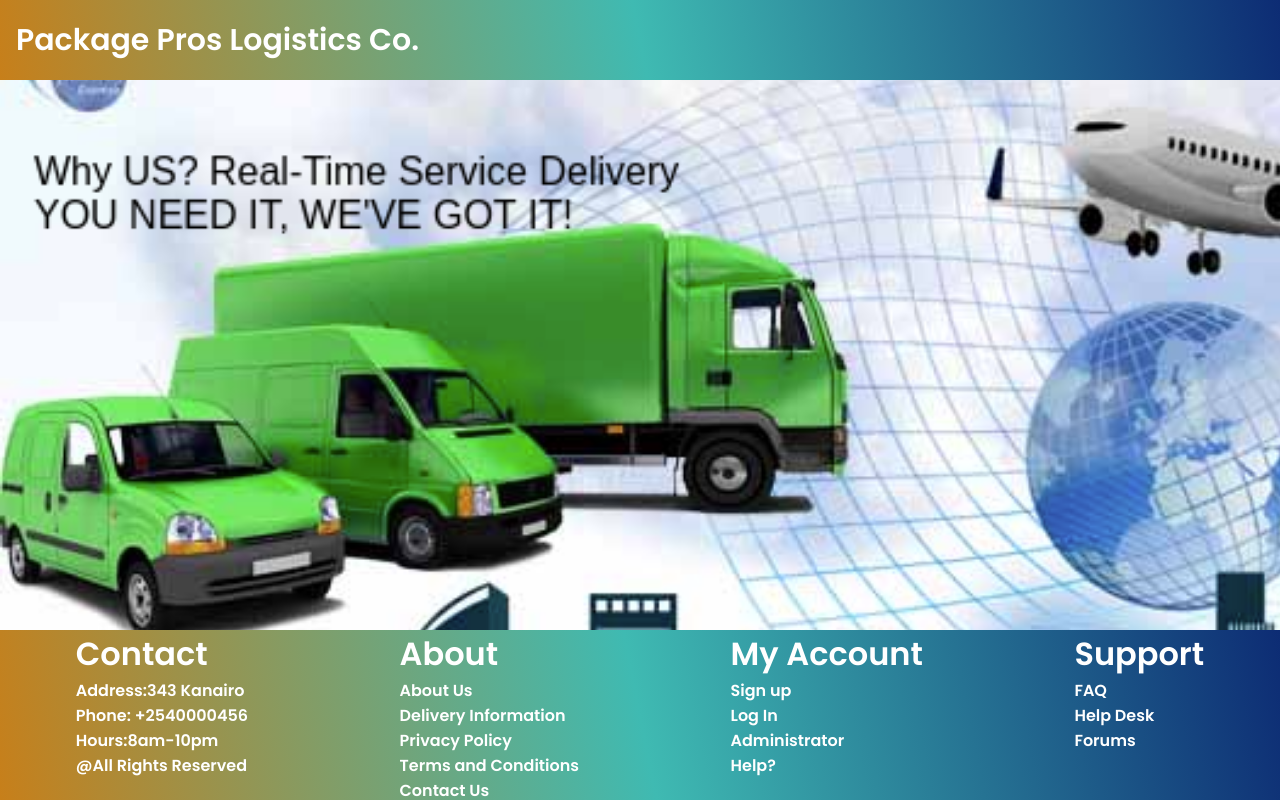
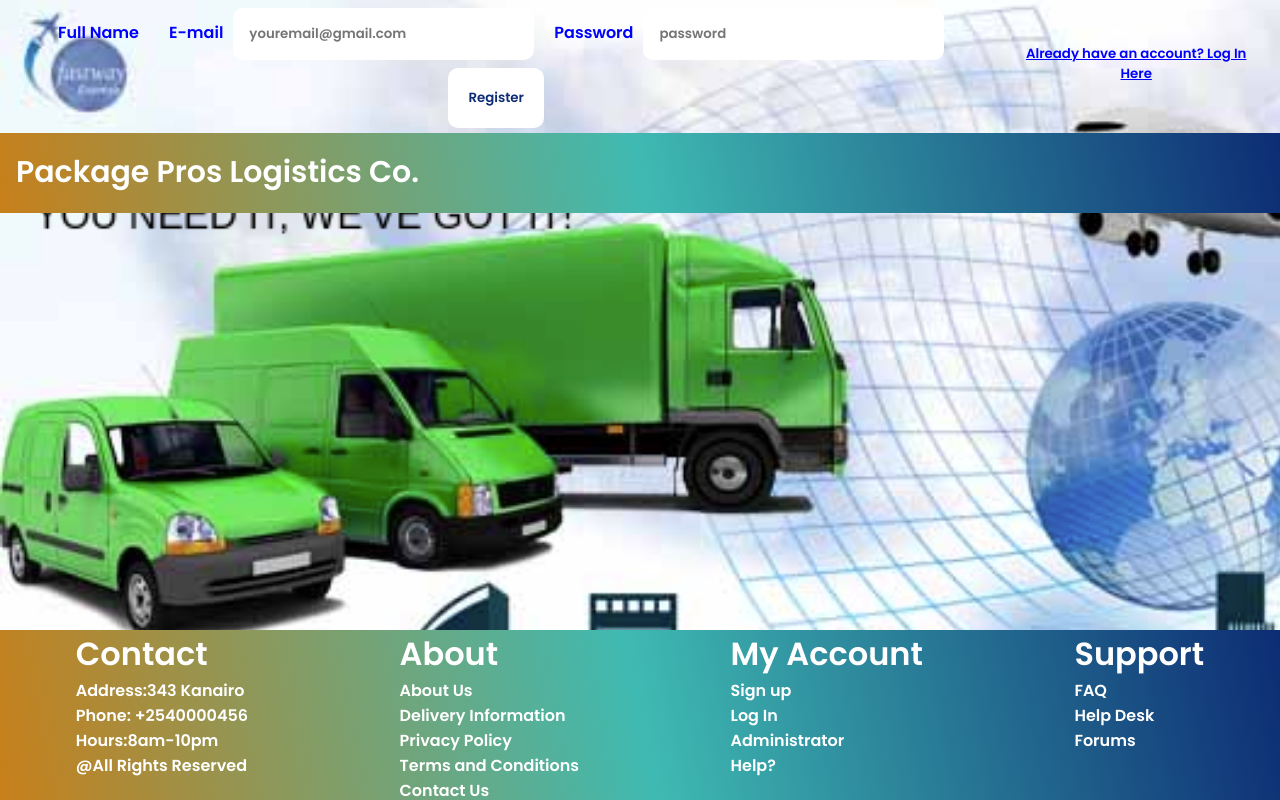
Before and after one commit to briankorir44/Package-Pros-Project, a React (Create React App) app: page / in a window 1280 px wide. Both pictures are taken after a click on the button "Don't have an accout? Register Here". Built offline with nearby package versions, Linux system fonts and the light colour scheme.

Commit message:
change some attributes in jsx

```diff
--- a/src/pages/Register.js
+++ b/src/pages/Register.js
@@ -30,37 +30,23 @@
             .then((res) => res.json())
             .then((data) => console.log(data));
 
-          setUsername("");
+
           setEmail("");
           setPassword("");
-    }
-
-
-
+    };
+    // render jsx
+    return(
+        <div className="container">
+            <form className="register-form" onSubmit={handleSubmit}>
+                <label htmlFor="Username">Full Name</label>
+                {/* <input value={Username} onChange={(e)=>setUsername(e.target.value)} name="Username" id="Username" placeholder="Full Name" /> */}
+                < label htmlFor="email">E-mail</label>
+                <input value={email} onChange={(e) => setEmail(e.target.value)} type="email" placeholder="youremail@gmail.com" id="email" name="email" />
+                < label htmlFor="password">Password</label>
+                <input value={password} onChange={(e) => setPassword(e.target.value)} type="password" placeholder="password" id="password" name="password" />
+                <button type="submit">Register</button>
+            </form>
+            <button className='link-btn' onClick={() => props.onFormSwitch('login')}>Already have an account? Log In Here</button>
+        </div>
+    )
 }
-
-
-// export const Register = (props) => {
-//     const [email, setEmail] = useState('');
-//     const [pass, setPass] = useState('');
-//     const [name, setName] = useState('');
-
-//     const handleSubmit = (e) => {
-//         e.preventDefault();
-//         console.log(email);
-//     }
-//     return (
-//         <div className="container">
-//             <form className="register-form" onSubmit={handleSubmit}>
-//                 <label htmlFor="name">Full Name</label>
-//                 <input value={name} name="name" id="name" placeholder="Full Name" />
-//                 < label htmlFor="email">E-mail</label>
-//                 <input value={email} onChange={(e) => setEmail(e.target.value)} type="email" placeholder="youremail@gmail.com" id="email" name="email" />
-//                 < label htmlFor="password">Password</label>
-//                 <input value={pass} onChange={(e) => setPass(e.target.value)} type="password" placeholder="*******" id="password" name="password" />
-//                 <button type="submit">Register</button>
-//             </form>
-//             <button className='link-btn' onClick={() => props.onFormSwitch('login')}>Already have an accout? Log In Here</button>
-//         </div>
-//     )
-// }
```
